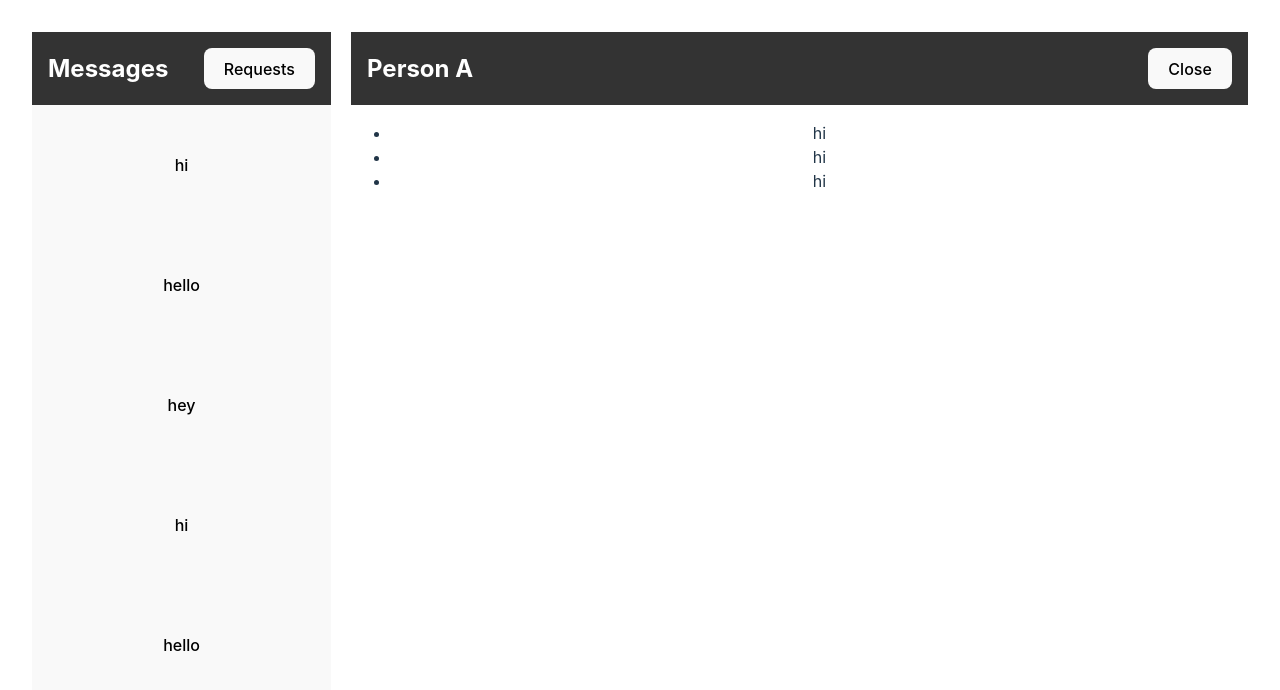
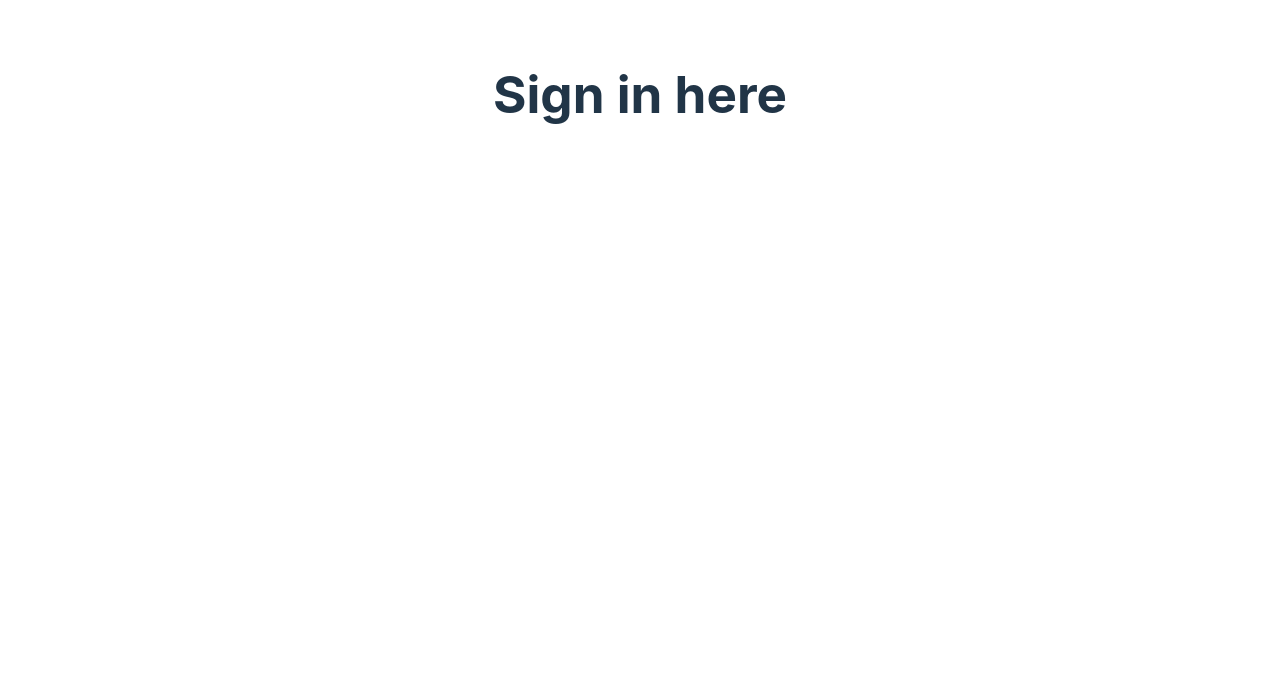
Before and after one commit to aliaulanbek/hack.coms, a Vue app in the folder frontend/: page / in a window 1280 px wide. Shown: the top 690 px of the page. Built offline with nearby package versions, Linux system fonts and the light colour scheme.

Commit message:
Added a sign in boolean for sign in checking

```diff
--- a/frontend/src/App.vue
+++ b/frontend/src/App.vue
@@ -7,6 +7,7 @@ import MessageArea from './components/MessageArea.vue';
 import { ref } from 'vue';
 
 const isMessaging = ref(true);
+const signedIn = ref(false);
 
 function toggleMessage() {
   isMessaging.value = !isMessaging.value;
@@ -14,14 +15,14 @@ function toggleMessage() {
 </script>
 
 <template>
-  <GoogleSignIn></GoogleSignIn>
-  <div class="two-column">
+  <div v-if="signedIn" class="two-column">
     <ChatArea @toggle-event="toggleMessage" class="chat-area"></ChatArea>
     <MessageArea @toggle-event="toggleMessage" v-if="isMessaging" class="browse-area"></MessageArea>
-    <BrowseArea @toggle-event="toggleMessage" v-if="!isMessaging" class="browse-area"></BrowseArea>
+    <BrowseArea @toggle-event="toggleMessage" v-else class="browse-area"></BrowseArea>
   </div>
-  <HelloWorld msg="Vite + Vue" />
-  <GoogleSignIn />
+  <div v-else>
+    <h1>Sign in here</h1>
+  </div>
 </template>
 
 <style scoped>
```
